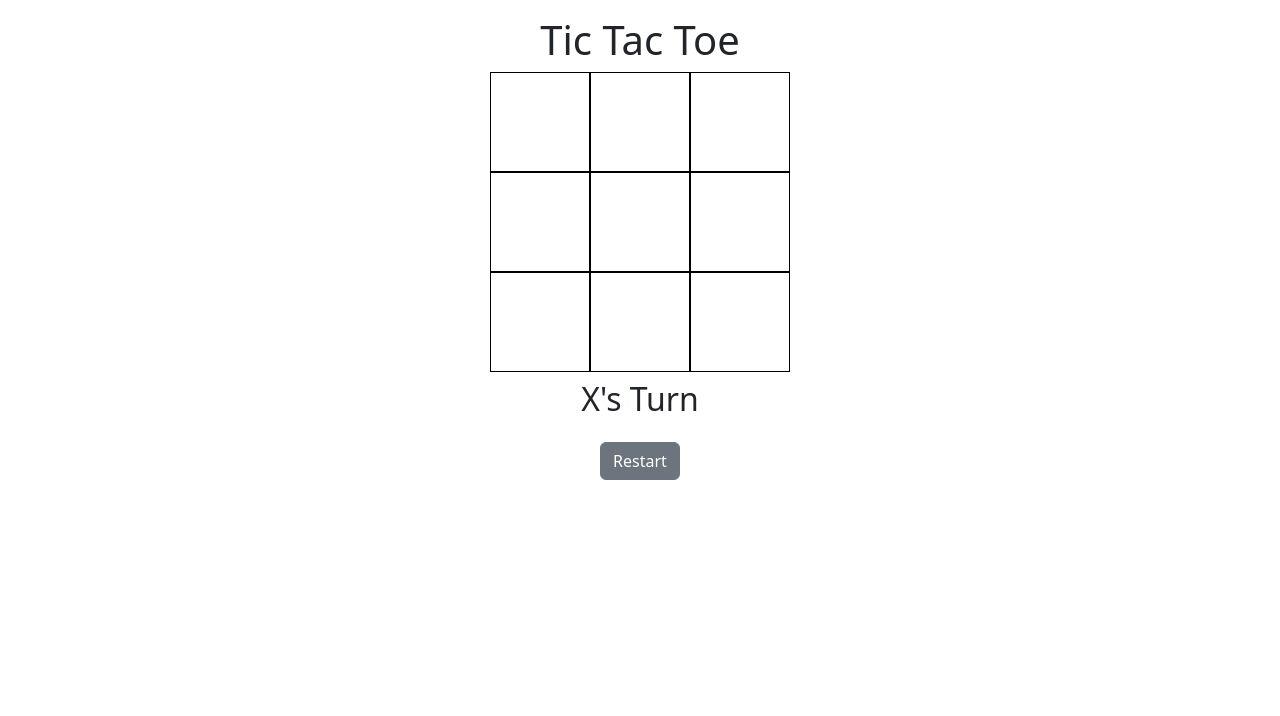
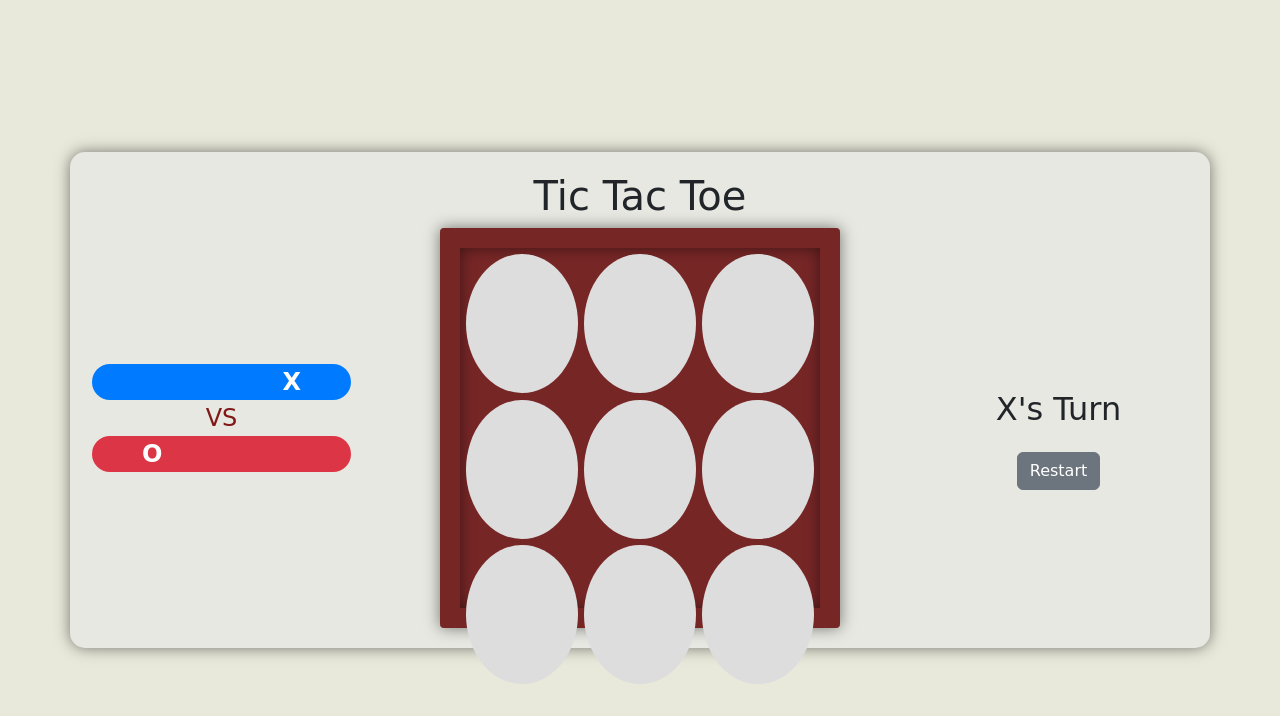
Before and after one commit to Test-Team-B/work-space, a plain HTML site: page index.html in a window 1280 px wide. Drawn offline with nearby package versions, Linux system fonts and the light colour scheme; a web font is replaced by a local one.

Commit message:
Changing files from UI team: ver.1.0

```diff
--- a/index.html
+++ b/index.html
@@ -5,24 +5,46 @@
   <meta name="viewport" content="width=device-width, initial-scale=1.0">
   <title>Tic Tac Toe</title>
   <link href="style.css" rel="stylesheet" />
+  <!-- bootstrap　（v5.3.3) -->
   <link href="https://cdn.jsdelivr.net/npm/bootstrap@5.3.3/dist/css/bootstrap.min.css" rel="stylesheet" integrity="sha384-QWTKZyjpPEjISv5WaRU9OFeRpok6YctnYmDr5pNlyT2bRjXh0JMhjY6hW+ALEwIH" crossorigin="anonymous">
 </head>
 <body>
-  <div class="container text-center py-3">
-    <h1>Tic Tac Toe</h1>
-    <div id="cellContainer">
-      <div class="cell" id="cell-0" onclick="makeMove(0)"></div>
-      <div class="cell" id="cell-1" onclick="makeMove(1)"></div>
-      <div class="cell" id="cell-2" onclick="makeMove(2)"></div>
-      <div class="cell" id="cell-3" onclick="makeMove(3)"></div>
-      <div class="cell" id="cell-4" onclick="makeMove(4)"></div>
-      <div class="cell" id="cell-5" onclick="makeMove(5)"></div>
-      <div class="cell" id="cell-6" onclick="makeMove(6)"></div>
-      <div class="cell" id="cell-7" onclick="makeMove(7)"></div>
-      <div class="cell" id="cell-8" onclick="makeMove(8)"></div>
-    </div>
-    <h2 id="message" class="mt-2">X's Turn</h2>
-    <button class="btn btn-secondary mt-3" id="restartButton" onclick="gameRestart()">Restart</button>
+  <!-- JSファイルは一部のclass名だけ変えてあります（info__message、info__btn__restart、board__cell） -->
+  <!-- 全体のbox -->
+  <div class="content-box d-flex flex-wrap justify-content-center align-items-center">
+
+    <!-- 内側のコンテイナー -->
+    <div class="container text-center d-flex flex-wrap justify-content-center align-items-center">
+      <h1 class="text-center col-12">Tic Tac Toe</h1>
+
+      <!-- スコアボーダーセクション -->
+      <div id="scoreboard-section" class="scoreboard col-12 col-md-3">
+          <div class="scoreboard__player" id="scoreboard__playerX">X</div>
+          <div class="scoreboard__vs">VS</div>
+          <div class="scoreboard__player" id="scoreboard__playerO">O</div>
+      </div>
+
+      <!-- ボードセクション -->
+      <div id="board-section" class="col-md-6 col-12 d-flex justify-content-center">
+        <div class="board">
+          <div class="board__cell" id="board__cell-0" onclick="makeMove(0)"></div>
+          <div class="board__cell" id="board__cell-1" onclick="makeMove(1)"></div>
+          <div class="board__cell" id="board__cell-2" onclick="makeMove(2)"></div>
+          <div class="board__cell" id="board__cell-3" onclick="makeMove(3)"></div>
+          <div class="board__cell" id="board__cell-4" onclick="makeMove(4)"></div>
+          <div class="board__cell" id="board__cell-5" onclick="makeMove(5)"></div>
+          <div class="board__cell" id="board__cell-6" onclick="makeMove(6)"></div>
+          <div class="board__cell" id="board__cell-7" onclick="makeMove(7)"></div>
+          <div class="board__cell" id="board__cell-8" onclick="makeMove(8)"></div>
+        </div>
+      </div>
+
+      <!-- Infomation (message  button)-->
+      <div id="info" class="col-md-3 col-10 mt-4">
+        <h2 id="info__message">X's Turn</h2>
+        <button class="btn btn-secondary mt-3" id="info__btn__restart" onclick="gameRestart()">Restart</button>
+      </div>
+
   </div>
   <script src="tic-tac-toe.js"></script>
 </body>
--- a/style.css
+++ b/style.css
@@ -1,17 +1,117 @@
-#cellContainer {
+/*　セルの中に表示される"Playwrite SK"というフォントをimportしました */
+@import url('https://fonts.googleapis.com/css2?family=Playwrite+SK:wght@100..400&display=swap');
+
+
+.content-box {
+  background-color: #e4e4d2cc;
+  font-family: cursive, Arial, sans-serif;
+  padding: 1.5rem;
+  height: 100vh;
+}
+
+.container {
+  padding: 1.25rem;
+  background-color: #e7e8e1;
+  border-radius: 0.938rem;
+  box-shadow: 0 0 0.938rem rgba(0, 0, 0, 0.5);
+}
+
+/*** Scoreboard ***/
+.scoreboard {
+  margin-bottom: 1.25rem;
+  padding: 0.625rem;
+}
+
+.scoreboard__player {
+  width: 100%;
+  font-size: 1.5rem;
+  font-weight: bold;
+}
+
+#scoreboard__playerX {
+  background-color: #007bff;
+  color: white;
+  border-radius: 1.875rem 1.875rem 1.875rem 1.875rem;
+  text-align: end;
+  padding: 0 3.125rem 0 0;
+}
+
+#scoreboard__playerO {
+  background-color: #dc3545;
+  color: white;
+  border-radius: 1.875rem 1.875rem 1.875rem 1.875rem;
+  text-align: start;
+  padding: 0 0 0 3.125rem;
+}
+
+.scoreboard__vs {
+  font-size: 1.5rem;
+  color: rgb(129, 23, 23);
+  padding: 0 0.625rem;
+}
+
+/*** Board & Cell ***/
+.board {
   display: grid;
   grid-template-columns: repeat(3, 1fr);
-  max-width: 300px;
-  margin: auto;
+  height: 25rem;
+  width: 25rem;
+  gap: 0.4rem;
+  padding: 0.4rem;
+  background-color: rgb(119, 38, 38);
+  border: solid 1.25rem rgb(119, 38, 38);
+  box-shadow: 0 0 0.938rem rgba(0, 0, 0, 0.5), inset 0 0 0.938rem rgba(0, 0, 0, 0.5);
+  border-radius: 0.25rem;
 }
 
-.cell {
-  width: 100px;
-  height: 100px;
+.board__cell {
+  height: 139px;
   display: flex;
   align-items: center;
   justify-content: center;
-  font-size: 2em;
-  border: 1px solid black;
+  font-size: 2rem;
+  background-color: rgb(221, 221, 221);
   cursor: pointer;
+  border-radius: 50%;
+  font-family: "Playwrite SK", cursive;
+  font-optical-sizing: auto;
+  font-weight: bold;
 }
+
+.board__cell:hover {
+  background-color: #d8e0edcb;
+}
+
+/*** Info ***/
+#info__message {
+  font-family: "Playwrite SK", cursive;
+  font-size: 2rem;
+}
+
+
+/*** メディアクエリ ***/
+@media (max-width: 768px) {
+  .board {
+    height: 350px;
+    width: 350px;
+  }
+
+  .scoreboard {
+    display: flex;
+    align-items: center;
+  }
+
+  .scoreboard__player {
+    width: 50%;
+  }
+}
+
+@media (max-width: 992px) {
+  .board {
+    height: 350px;
+  }
+
+  .board__cell {
+    height: 88px
+  }
+}
--- a/tic-tac-toe.js
+++ b/tic-tac-toe.js
@@ -7,11 +7,12 @@ let currentPlayer = 'X';
 // ゲームが続行中、終了
 let isGameActive = true;
 
+
 // メッセージ要素を取得
-const messageElement = document.getElementById('message');
+const messageElement = document.getElementById('info__message');
 
 // ボタンエレメントを取得
-const buttonElement = document.getElementById('restartButton');
+const buttonElement = document.getElementById('info__btn__restart');
 
 // 勝利時の条件を配列に保存
 const winnerConditions = [
@@ -34,7 +35,7 @@ function makeMove(index) {
   board[index] = currentPlayer;
 
   // それぞれのセルの要素にX,Oを追加して画面に表示
-  document.getElementById(`cell-${index}`).innerHTML = currentPlayer;
+  document.getElementById(`board__cell-${index}`).innerHTML = currentPlayer;
 
   helperFunction();
 }
@@ -83,7 +84,7 @@ function helperFunction() {
 // ボタンが押されたら全てリセット
 function gameRestart() {
   for(let i = 0; i <= 8; i++) {
-    document.getElementById(`cell-${i}`).innerHTML = '';
+    document.getElementById(`board__cell-${i}`).innerHTML = '';
   }
   board = ['', '', '', '', '', '', '', '', ''];
   currentPlayer = 'X';
```
